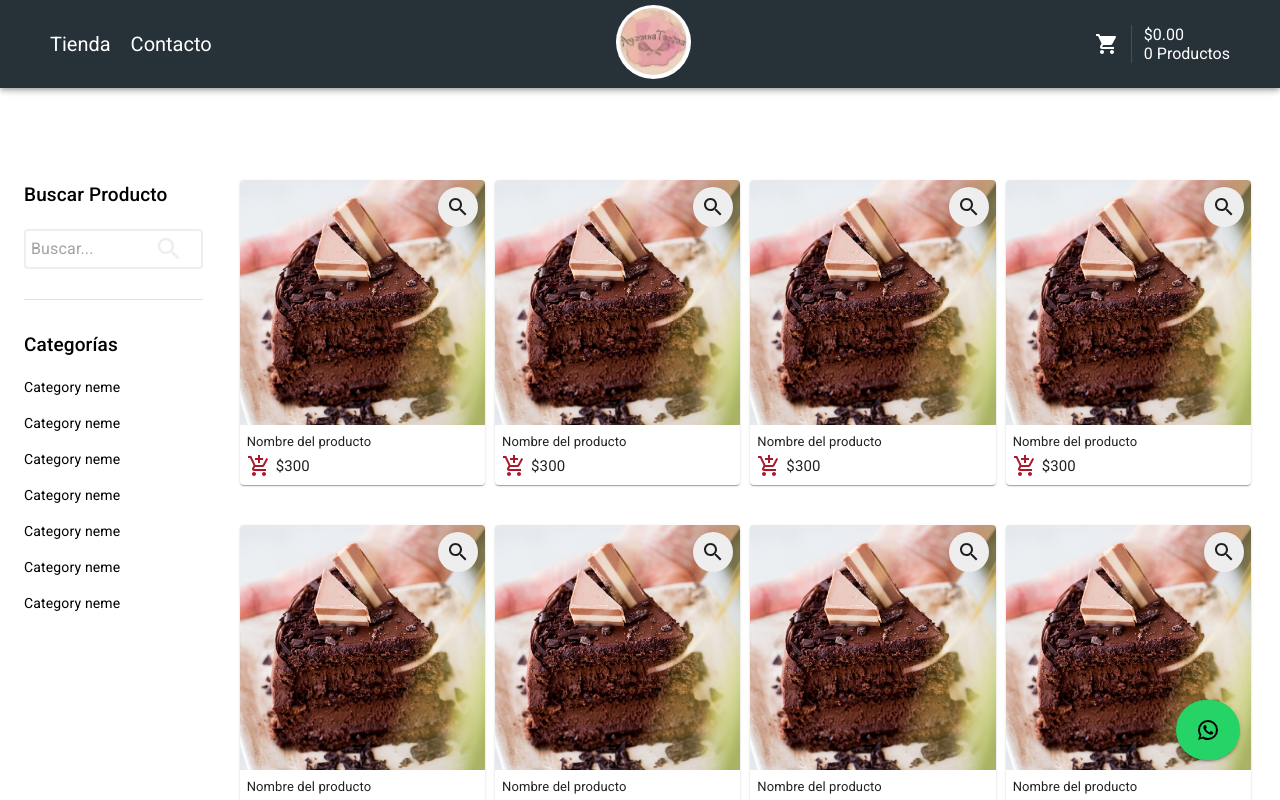
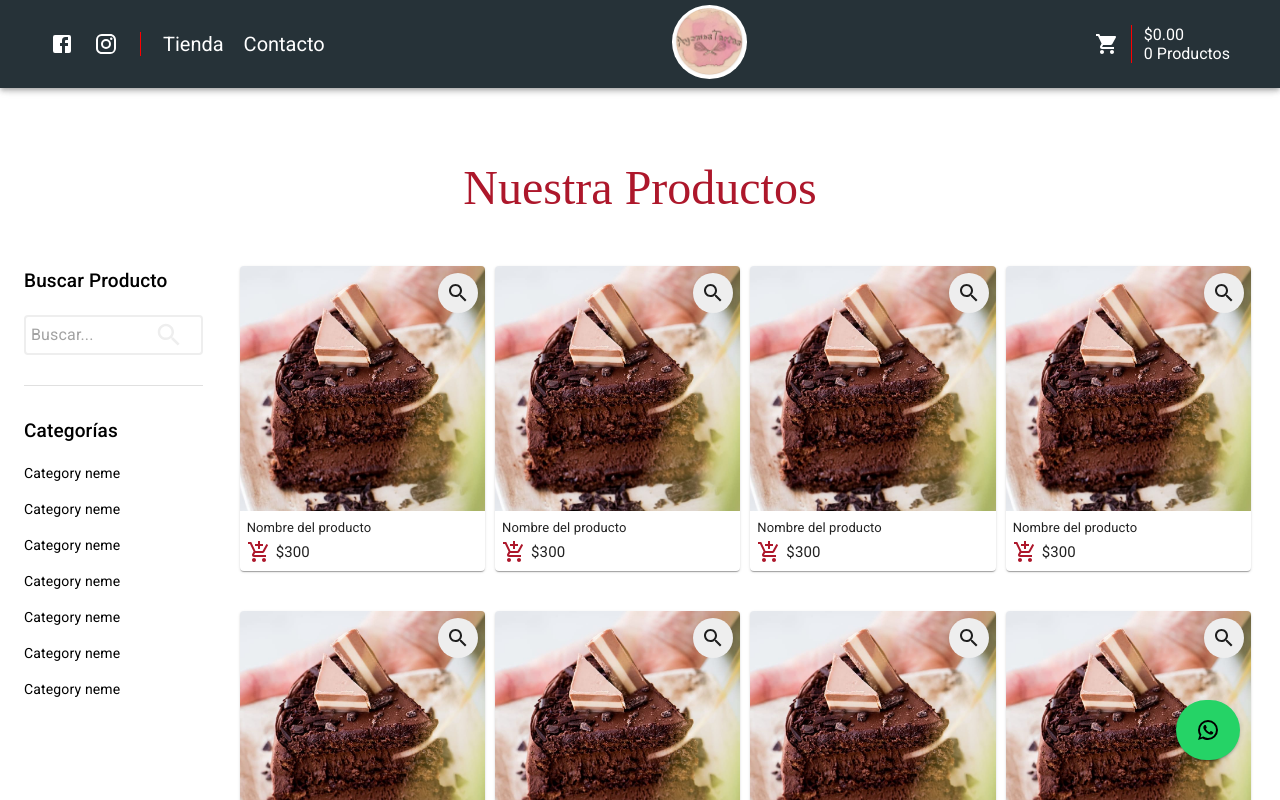
Before and after one commit to emamasonn/bakery-front-end, a React (Create React App) app: page / in a window 1280 px wide. Shown: the top 800 px of the page. Built offline with nearby package versions, Linux system fonts and the light colour scheme.

Commit message:
fixed problem whith navegationBar and Store

```diff
--- a/src/components/ModalDetailProduct/ModalDeatilProduct.js
+++ b/src/components/ModalDetailProduct/ModalDeatilProduct.js
@@ -14,34 +14,42 @@ const useStyles = makeStyles({
     display: 'flex',
     alignItems: 'center',
     justifyContent: 'center',
+    '&:focus': {
+      outline: 'unset',
+    },
   },
   paper: {
     backgroundColor: '#fff',
     margin: 20,
-    padding: 30,
+    padding: 12,
     position: 'relative',
+    outline: 'unset',
+    '@media (max-width:600px)': {
+      margin: 30,
+    },
   },
   contentIcon: {
     top: 0,
     position: 'absolute',
     right: 0,
     margin: 5,
+    cursor: 'pointer',
   },
   img: {
-      width: 250,
+    width: 300,
+    '@media (max-width:600px)': {
+      width: '100%',
+    },
   },
   contentImg: {
     display: 'flex',
-    justifyContent: 'center',
+    justifyContent: 'flex-start',
     alignItems: 'center',
-    '@media (max-width:600px)': {
-        margin: 20,
-    },
   },
   titleProduct: {
     margin: '15px 0',
     '@media (max-width:600px)': {
-        fontSize: 26,
+        fontSize: 22,
     },
   },
   priceProduct: {
@@ -55,6 +63,19 @@ const useStyles = makeStyles({
     marginTop: 30,
     background: '#ad172b',
     color: '#fff',
+    '&:hover': {
+      background: '#ad172b',
+    }
+  },
+  contentDetail: {
+    '@media (max-width:600px)': {
+      padding: 10,
+    },
+  },
+  contentButton: {
+    '@media (max-width:600px)': {
+      textAlign: 'center',
+    },
   },
 });
 
@@ -81,16 +102,16 @@ const ModalDetailProduct = ({open, handleClose}) => {
             </div>
             <Grid container spacing={3}>
                 <Grid xs={12} sm={5} className={classes.contentImg}>
-                    <img src={ProductImage} className={classes.img}/>
+                    <img src={ProductImage} className={classes.img} alt="Image product"/>
                 </Grid>
                 <Grid xs={12} sm={7}>
-                    <div>
+                    <div className={classes.contentDetail}>
                         <Typography variant='h4' className={classes.titleProduct}>Alsaciana de Maracuyá</Typography>
                         <Typography variant='h5' className={classes.priceProduct}>$1,090.00</Typography>
                         <Typography variant='body2' className={classes.priceDetail}>
                             Suave bizcocho de chocolate y nueces, esponjoso de maracuya y cubierta con reduccion de maracuya
                         </Typography>
-                        <Button className={classes.buttonProduct}>Comprar</Button>
+                        <div className={classes.contentButton}><Button className={classes.buttonProduct}>Comprar</Button></div>
                     </div>
                 </Grid>
             </Grid>
--- a/src/components/NavegationBar/NavegationBar.js
+++ b/src/components/NavegationBar/NavegationBar.js
@@ -11,11 +11,11 @@ import MenuIcon from '@material-ui/icons/Menu';
 import Hidden from '@material-ui/core/Hidden';
 import List from '@material-ui/core/List';
 import ListItem from '@material-ui/core/ListItem';
-import ListItemIcon from '@material-ui/core/ListItemIcon';
 import ListItemText from '@material-ui/core/ListItemText';
-import LocalMallIcon from '@material-ui/icons/LocalMall';
 import Typography from '@material-ui/core/Typography';
 import ListProductsCart from '../ListProductsCart/ListProductsCart'
+import FacebookIcon from '@material-ui/icons/Facebook';
+import InstagramIcon from '@material-ui/icons/Instagram';
 
 const useStyles = makeStyles(theme => ({
     root: {
@@ -46,7 +46,8 @@ const useStyles = makeStyles(theme => ({
         color: '#fff',
         textDecoration: 'none',
         fontSize: 20,
-        margin: '0 10px'
+        margin: '0 10px',
+        display: 'flex',
     },
     logo: {
         width: 75,
@@ -89,9 +90,12 @@ const useStyles = makeStyles(theme => ({
         textDecoration: 'none',
         color: '#263238',
         marginRight: 20,
+        color: '#fff',
     },
     drawer: {
-        width: 300,
+        width: 200,
+        background: '#101010',
+        height: '100%',
     },
     drawerShopping: {
         width: 300,
@@ -105,6 +109,24 @@ const useStyles = makeStyles(theme => ({
     },
     divider: {
         background: '#ad172b',
+    },
+    dividerMenu: {
+        background: '#616161',
+    },
+    contentLinkNavegation: {
+        display: 'flex',
+        alignItems: 'center',
+        justifyContent: 'flex-start',
+    },
+    redesSocial:{
+        display: 'flex',
+        alignItems: 'center',
+        justifyContent: 'center',
+        marginTop: 20,
+    },
+    linkSocial: {
+        color: '#fff',
+        margin: 5,
     },
 }));
 
@@ -140,28 +162,34 @@ const NavegationBar = () => {
                 <div>
                     <Button onClick={toggleDrawer} className={classes.buttonBurger}><MenuIcon /></Button>
                     <Drawer open={drawer} onClick={toggleDrawer} className={classes.drawer}>
-                        <div onClick={toggleDrawer}>
+                        <div onClick={toggleDrawer} className={classes.drawer}>
+                            <div className={classes.redesSocial}>
+                                <Link to="https://www.facebook.com/" className={classes.linkSocial}><FacebookIcon/></Link>
+                                <Link to="https://www.instagram.com" className={classes.linkSocial}><InstagramIcon/></Link>
+                            </div>
                             <List>
                                 <ListItem button key='tienda'>
                                     <Link to="/" className={classes.linkTextBurger}>
-                                        <ListItemIcon><LocalMallIcon /></ListItemIcon>
                                         <ListItemText primary='Tienda'/>
                                     </Link>
                                 </ListItem>
-                                <Divider />
+                                <Divider className={classes.dividerMenu}/>
                                 <ListItem button key='contacto'>
                                     <Link to="/Contact" className={classes.linkTextBurger}>
-                                        <ListItemIcon><LocalMallIcon /></ListItemIcon>
                                         <ListItemText primary='Contacto'/>
                                     </Link>
                                 </ListItem>
+                                <Divider className={classes.dividerMenu}/>
                             </List>
                         </div>
                     </Drawer>
                 </div>
             </Hidden>
             <Hidden xsDown>
-                <div>
+                <div className={classes.contentLinkNavegation}>
+                    <Link to="https://www.facebook.com/" className={classes.linkText}><FacebookIcon/></Link>
+                    <Link to="https://www.instagram.com" className={classes.linkText}><InstagramIcon/></Link>
+                    <Divider orientation="vertical" flexItem className={classes.dividerShopping}/>
                     <Link to="/" className={classes.linkText}>Tienda</Link>
                     <Link to="/Contact" className={classes.linkText}>Contacto</Link>
                 </div>
--- a/src/components/Store/index.js
+++ b/src/components/Store/index.js
@@ -14,7 +14,7 @@ import Products from "./Products";
 
 const useStyle = makeStyles({
   contentGrid: {
-    marginTop: 180,
+    marginTop: 160,
     '@media (max-width:600px)': {
       marginTop: 100,
     }
@@ -58,6 +58,16 @@ const useStyle = makeStyles({
   iconFilter: {
     fontSize: 30,
   },
+  titleStore: {
+    fontFamily: "Dancing Script, cursive",
+    display: 'flex',
+    justifyContent: 'center',
+    color: "#ad172b",
+    marginBottom: 50,
+    '@media (max-width:600px)': {
+      fontSize: 40,
+    }
+  }
 });
 
 const Home = () => {
@@ -72,6 +82,7 @@ const Home = () => {
 
   return (
     <Container className={classes.contentGrid}>
+      <Typography variant='h3' className={classes.titleStore}>Nuestra Productos</Typography>
       <Grid container spacing={4}>
         <Hidden smUp>
           <div className={classes.contentFilter}>
```
